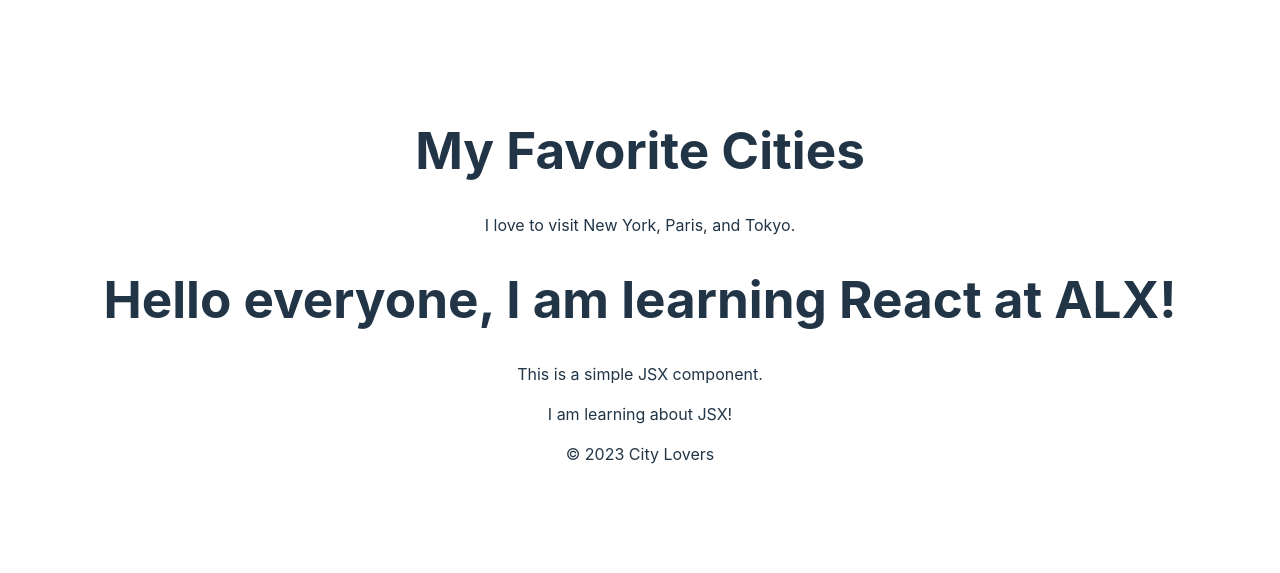
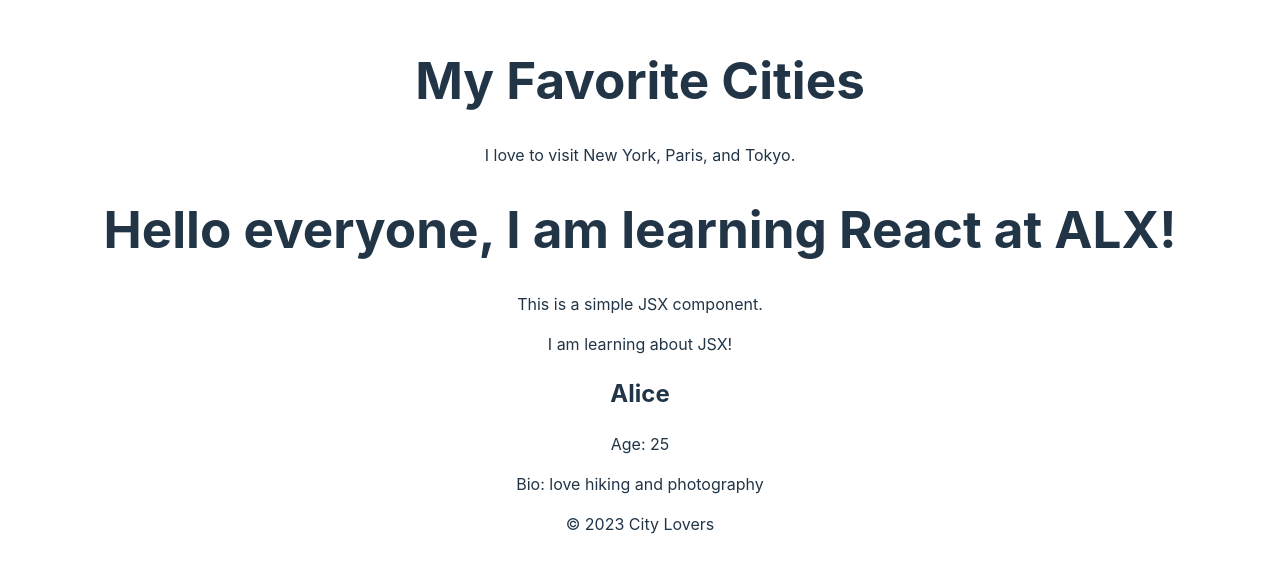
Before and after one commit to VictorOzo/alx-fe-reactjs, a React (Vite) app in the folder alx-react-app/: page / in a window 1280 px wide. Shown: the part 115-688 px from the top of the page. Built offline with nearby package versions, Linux system fonts and the light colour scheme.

Commit message:
task 3 commit

```diff
--- a/alx-react-app/src/App.jsx
+++ b/alx-react-app/src/App.jsx
@@ -3,6 +3,7 @@
 import Footer from './components/Footer';
 import MainContent from './components/MainContent';
 import Header from './components/Header';
+import UserProfile from './components/UserProfile';
 
 function App() {
 	return (
@@ -10,6 +11,7 @@
 			<Header />
 			<MainContent />
 			<WelcomeMessage />
+			<UserProfile name='Alice' age='25' bio='love hiking and photography' />
 			<Footer />
 		</>
 	);
--- /dev/null
+++ b/alx-react-app/src/components/UserProfile.jsx
@@ -0,0 +1,11 @@
+const UserProfile = (props) => {
+	return (
+		<div>
+			<h2>{props.name}</h2>
+			<p>Age: {props.age}</p>
+			<p>Bio: {props.bio}</p>
+		</div>
+	);
+};
+
+export default UserProfile;
```
